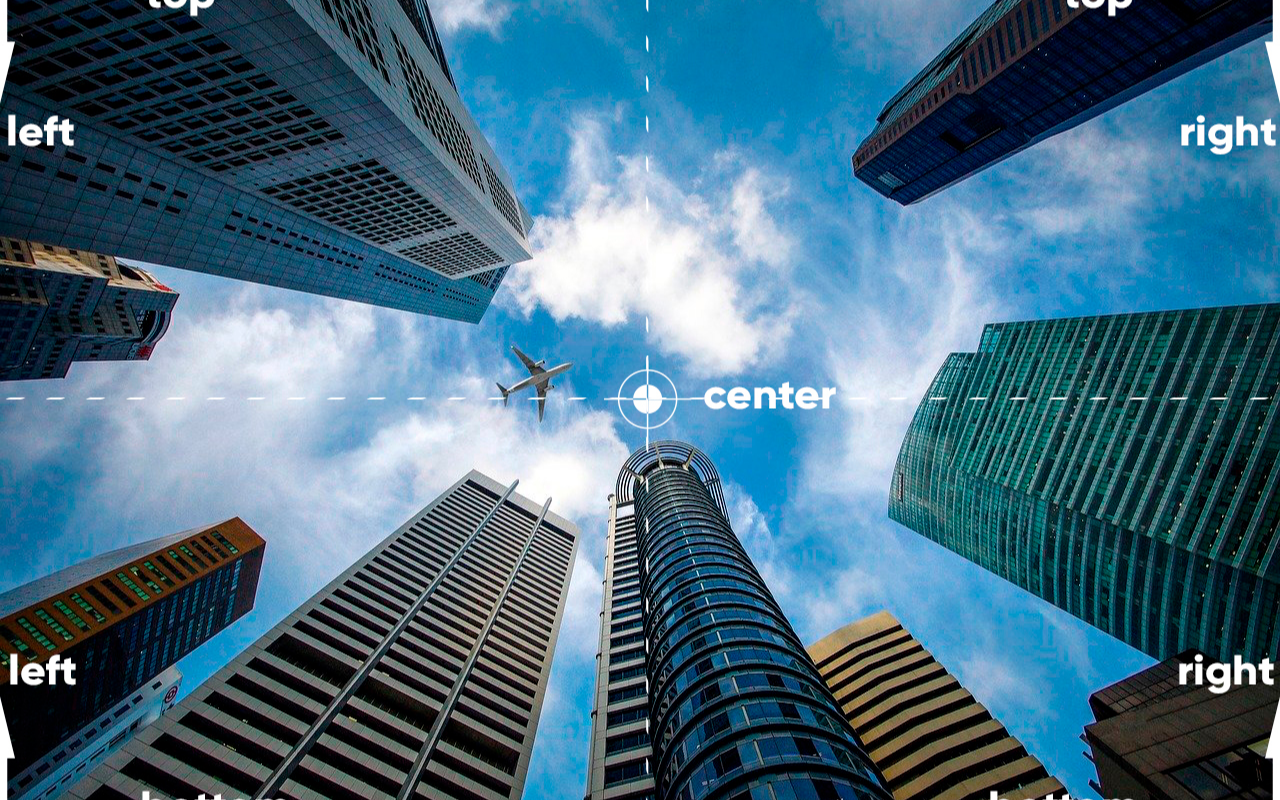
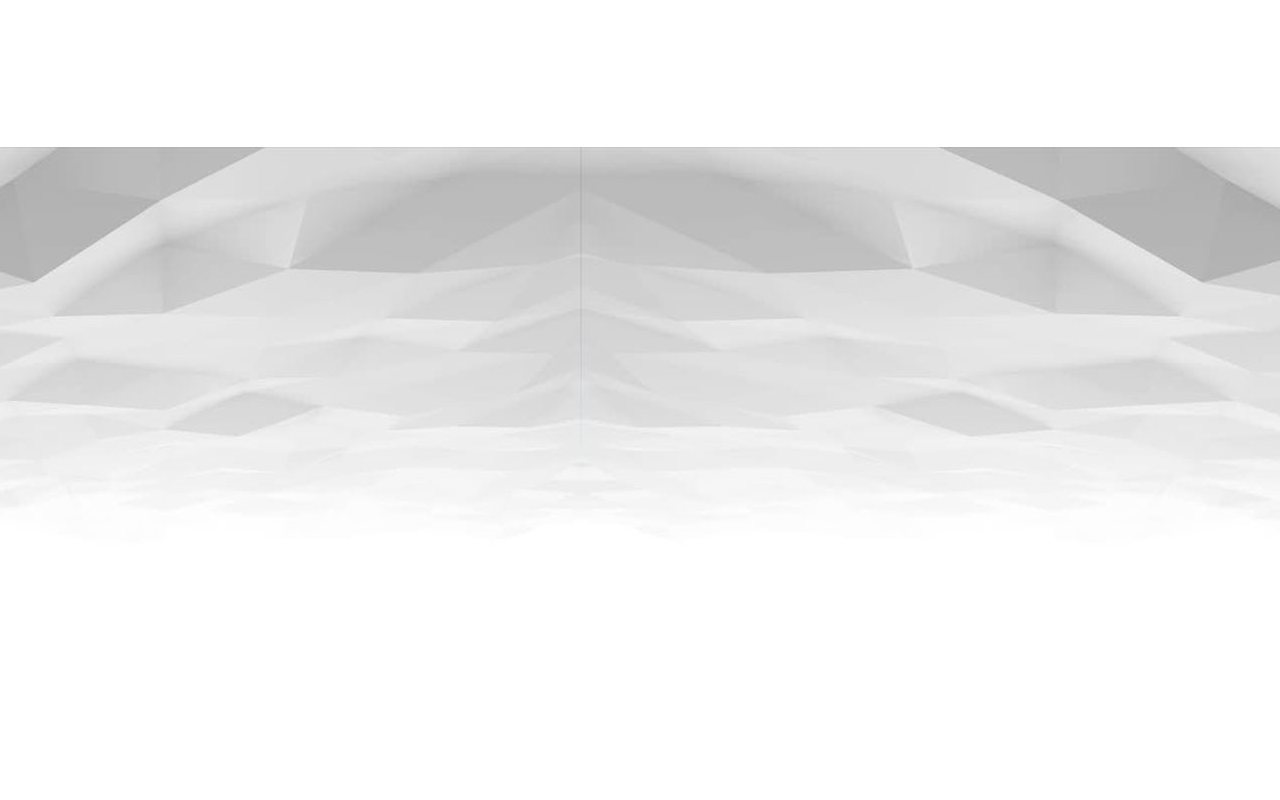
Before and after one commit to BrunaCTBarbosa/htmlecss, a plain HTML site: page Exercicios HTML/ex022/fundo005.html in a window 1280 px wide. Drawn offline with Linux system fonts and the light colour scheme.

Commit message:
continuação

```diff
--- a/Exercicios HTML/ex022/fundo005.html
+++ b/Exercicios HTML/ex022/fundo005.html
@@ -8,8 +8,8 @@
     <style>
         body{
             height: 98vh;
-            background-image: url(imagens/wallpaper003.jpg);
-            background-position: center center;
+            background-image: url(imagens/wallpaper005.jpg);
+            background-position: center bottom;
         }
     </style>
 </head>
```
